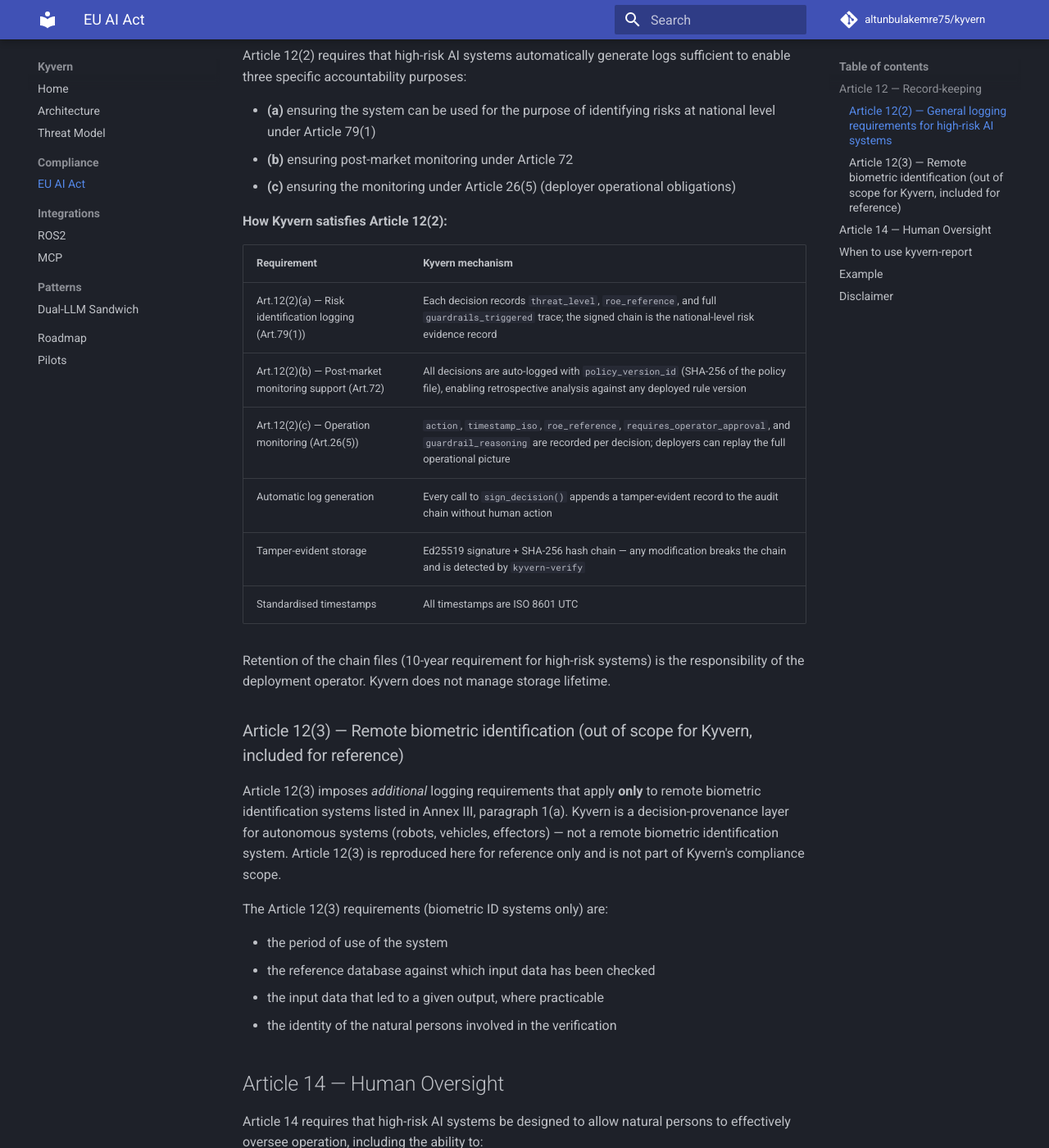
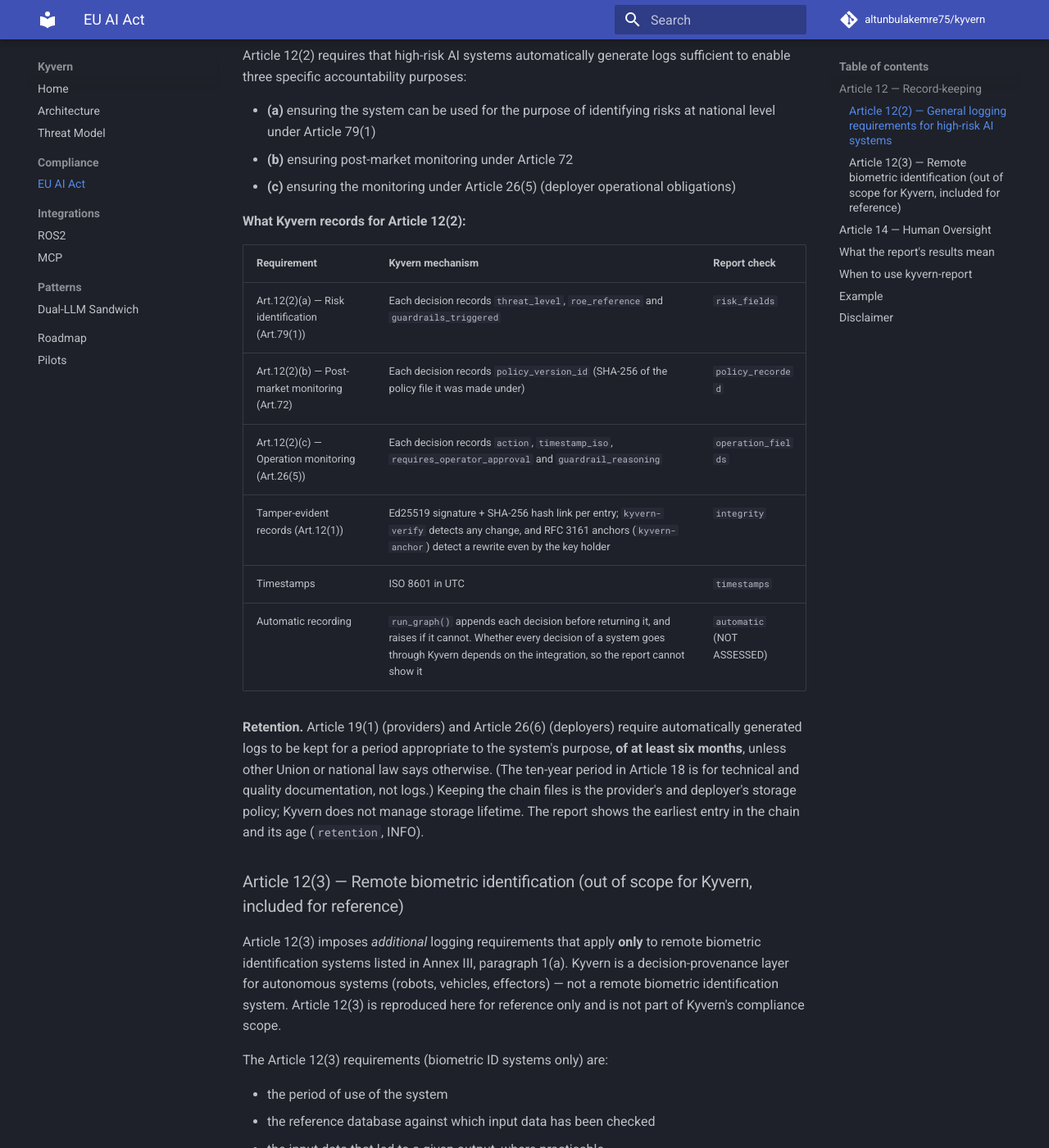
Before and after one commit to altunbulakemre75/kernel, an MkDocs documentation site: the page built from docs/compliance/eu_ai_act.md, in a window 1280 px wide and 1400 px high, scrolled down 287 px. Shown: the whole window at 82% size. Built offline with MkDocs 1.6.1 and Material for MkDocs 9.7.7, drawn with Linux system fonts in a browser that asks for light colours; comment, search, counter and statistics services are not loaded; some of the changed text lies outside the part shown.

Commit message:
docs: the EU AI Act docs describe evidence, not compliance
eu_ai_act.md said "How Kyvern satisfies Article 12/14", that
operator-approval decisions block escalation until a human authorises,
that operators can always intervene, and that logs must be kept ten
years. It now lists what Kyvern records, the report check for each, what
the results mean, and the six-month log retention of Art. 19(1)/26(6).

Co-Authored-By: Claude Opus 5.5 <noreply@anthropic.com>

```diff
--- a/docs/compliance/eu_ai_act.md
+++ b/docs/compliance/eu_ai_act.md
@@ -1,4 +1,4 @@
-# EU AI Act Compliance — Kyvern Mapping
+# EU AI Act — what Kyvern's evidence supports
 
 > Source: Regulation (EU) 2024/1689, Official Journal of the European Union, 12 July 2024
 
@@ -15,20 +15,24 @@ logs sufficient to enable three specific accountability purposes:
 - **(c)** ensuring the monitoring under Article 26(5) (deployer
   operational obligations)
 
-**How Kyvern satisfies Article 12(2):**
+**What Kyvern records for Article 12(2):**
 
-| Requirement | Kyvern mechanism |
-|---|---|
-| Art.12(2)(a) — Risk identification logging (Art.79(1)) | Each decision records `threat_level`, `roe_reference`, and full `guardrails_triggered` trace; the signed chain is the national-level risk evidence record |
-| Art.12(2)(b) — Post-market monitoring support (Art.72) | All decisions are auto-logged with `policy_version_id` (SHA-256 of the policy file), enabling retrospective analysis against any deployed rule version |
-| Art.12(2)(c) — Operation monitoring (Art.26(5)) | `action`, `timestamp_iso`, `roe_reference`, `requires_operator_approval`, and `guardrail_reasoning` are recorded per decision; deployers can replay the full operational picture |
-| Automatic log generation | Every call to `sign_decision()` appends a tamper-evident record to the audit chain without human action |
-| Tamper-evident storage | Ed25519 signature + SHA-256 hash chain — any modification breaks the chain and is detected by `kyvern-verify` |
-| Standardised timestamps | All timestamps are ISO 8601 UTC |
+| Requirement | Kyvern mechanism | Report check |
+|---|---|---|
+| Art.12(2)(a) — Risk identification (Art.79(1)) | Each decision records `threat_level`, `roe_reference` and `guardrails_triggered` | `risk_fields` |
+| Art.12(2)(b) — Post-market monitoring (Art.72) | Each decision records `policy_version_id` (SHA-256 of the policy file it was made under) | `policy_recorded` |
+| Art.12(2)(c) — Operation monitoring (Art.26(5)) | Each decision records `action`, `timestamp_iso`, `requires_operator_approval` and `guardrail_reasoning` | `operation_fields` |
+| Tamper-evident records (Art.12(1)) | Ed25519 signature + SHA-256 hash link per entry; `kyvern-verify` detects any change, and RFC 3161 anchors (`kyvern-anchor`) detect a rewrite even by the key holder | `integrity` |
+| Timestamps | ISO 8601 in UTC | `timestamps` |
+| Automatic recording | `run_graph()` appends each decision before returning it, and raises if it cannot. Whether every decision of a system goes through Kyvern depends on the integration, so the report cannot show it | `automatic` (NOT ASSESSED) |
 
-Retention of the chain files (10-year requirement for high-risk systems)
-is the responsibility of the deployment operator. Kyvern does not manage
-storage lifetime.
+**Retention.** Article 19(1) (providers) and Article 26(6) (deployers) require
+automatically generated logs to be kept for a period appropriate to the
+system's purpose, **of at least six months**, unless other Union or national
+law says otherwise. (The ten-year period in Article 18 is for technical and
+quality documentation, not logs.) Keeping the chain files is the provider's
+and deployer's storage policy; Kyvern does not manage storage lifetime. The
+report shows the earliest entry in the chain and its age (`retention`, INFO).
 
 ### Article 12(3) — Remote biometric identification (out of scope for Kyvern, included for reference)
 
@@ -56,14 +60,32 @@ persons to effectively oversee operation, including the ability to:
 - override or interrupt the system
 - take informed decisions based on system output
 
-**How Kyvern satisfies Article 14:**
+**What the chain can show for Article 14.** Human oversight is mostly a
+property of the deployed system: who can see its output, stop it or override
+it. The chain shows only what was recorded:
 
-| Requirement | Kyvern mechanism |
-|---|---|
-| Human approval gate | Decisions with `requires_operator_approval: true` block escalation until a human authorises |
-| Override capability | Guardrail-downgrade-only pattern ensures the system can only make decisions safer; operator can always intervene |
-| Audit trail of interventions | `guardrails_triggered` and `guardrail_reasoning` are signed into every decision |
-| Policy transparency | Policies are human-authored YAML; every deployed version is SHA-256 identified |
+| Aspect | What Kyvern records | Report check |
+|---|---|---|
+| Approval before high-risk actions | Each decision records `requires_operator_approval`; ENGAGE decisions always set it. Enforcing the approval is the integration's job: Kyvern records that approval was required, not that it was given | `approval_flag` |
+| Human interventions | Decisions an operator made, if the integration records them with `source=operator` | `operator_decisions` (INFO, or NOT ASSESSED if none) |
+| Override or stop | Not visible in a chain | `override` (NOT ASSESSED) |
+| Automated safety downgrades | `guardrails_triggered` and `guardrail_reasoning`; guardrails only lower an action (see the threat model). These are automated checks, not human oversight | `guardrails` (INFO) |
+| Policy transparency | Policies are human-authored YAML; each decision records the SHA-256 of the policy it was made under, and `--policy` checks it | `policy` |
+
+## What the report's results mean
+
+Every row in the report's Article 12 and 14 tables is a check run on the
+chain:
+
+- **PASS / FAIL** — the check ran on the chain, with the counts as evidence.
+- **NOT ASSESSED** — the chain cannot show it; the row says why.
+- **N/A** — nothing to check (for example, no ENGAGE decisions).
+- **INFO** — a figure, not a pass/fail claim.
+
+If the chain fails integrity, the checks computed from its records are NOT
+ASSESSED: unverified records are not evidence. A PASS supports an assessment
+under the Article named; it does not establish conformity, which is assessed
+under Article 43.
 
 ## When to use `kyvern-report`
 
@@ -72,7 +94,7 @@ persons to effectively oversee operation, including the ability to:
 | **Scheduled audit** | Run monthly, store PDFs alongside chain files |
 | **Incident investigation** | Run against the chain segment covering the incident window using `--period` |
 | **Regulator request** | Generate report from the requested chain, provide PDF + chain file + public key |
-| **Pre-deployment review** | Run against a test chain to confirm the policy version produces expected compliance evidence |
+| **Pre-deployment review** | Run against a test chain to see which checks pass for the policy version you plan to deploy |
 
 ## Example
 
@@ -80,11 +102,11 @@ persons to effectively oversee operation, including the ability to:
 # Generate demo data
 python scripts/generate_demo_chain.py
 
-# Produce compliance report
+# Produce the evidence report
 kyvern-report /tmp/kyvern-demo/chain.jsonl \
     --policy config/policies/default.yaml \
     --pubkey /tmp/kyvern-demo/signing.pub \
-    --output compliance_report.pdf \
+    --output evidence_report.pdf \
     --system-id "AMR-Fleet-A" \
     --operator "Operations Team" \
     --period "2026-05-16/2026-05-16"
```
Also changed, not shown: CHANGELOG.md (+13 -0 lines), README.md (+12 -9 lines), docs/index.md (+11 -8 lines).
